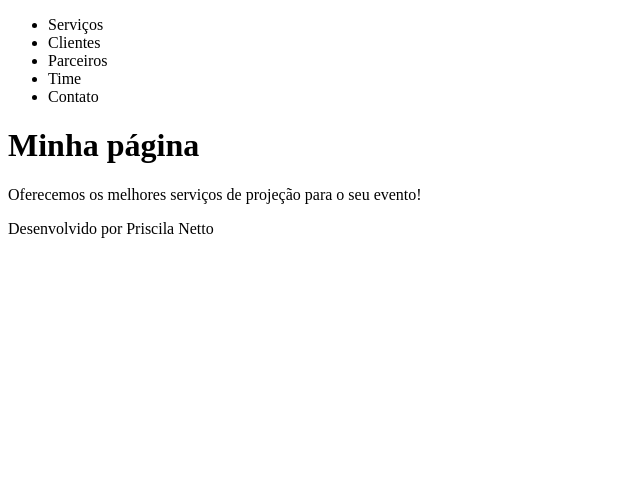
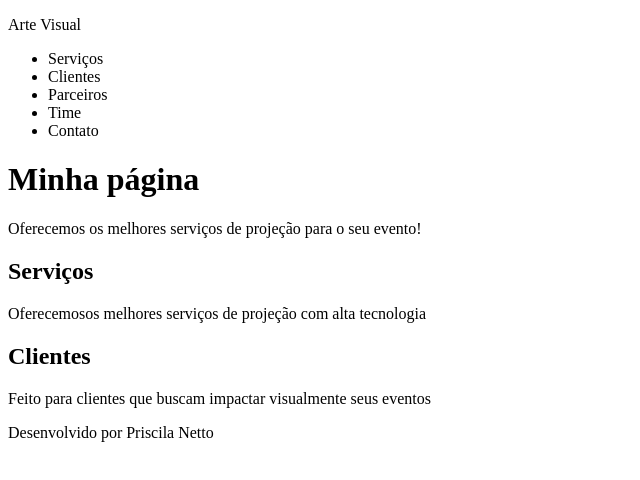
Before and after one commit to PriscilaNetto/aula_html5_css3, a plain HTML site: page index.html in a window 1280 px wide. Shown: the whole page, without its empty margins (0-640 px from the left). Drawn offline with Linux system fonts and the light colour scheme.

Commit message:
add <nav> e <section>

```diff
--- a/index.html
+++ b/index.html
@@ -7,6 +7,7 @@
 
   <body>
     <nav>
+      <p>Arte Visual</p>
       <ul>
         <li>Serviços</li>
         <li>Clientes</li>
@@ -21,6 +22,16 @@
       <p>Oferecemos os melhores serviços de projeção para o seu evento!</p>
     </header>
 
+    <section id="servicos">
+      <h2>Serviços</h2>
+      <p>Oferecemosos melhores serviços de projeção com alta tecnologia</p>
+    </section>
+
+    <section id="Clientes">
+      <h2>Clientes</h2>
+      <p>Feito para clientes que buscam impactar visualmente seus eventos</p>
+    </section>
+
     <footer>
       <p>Desenvolvido por Priscila Netto</p>
     </footer>
```
